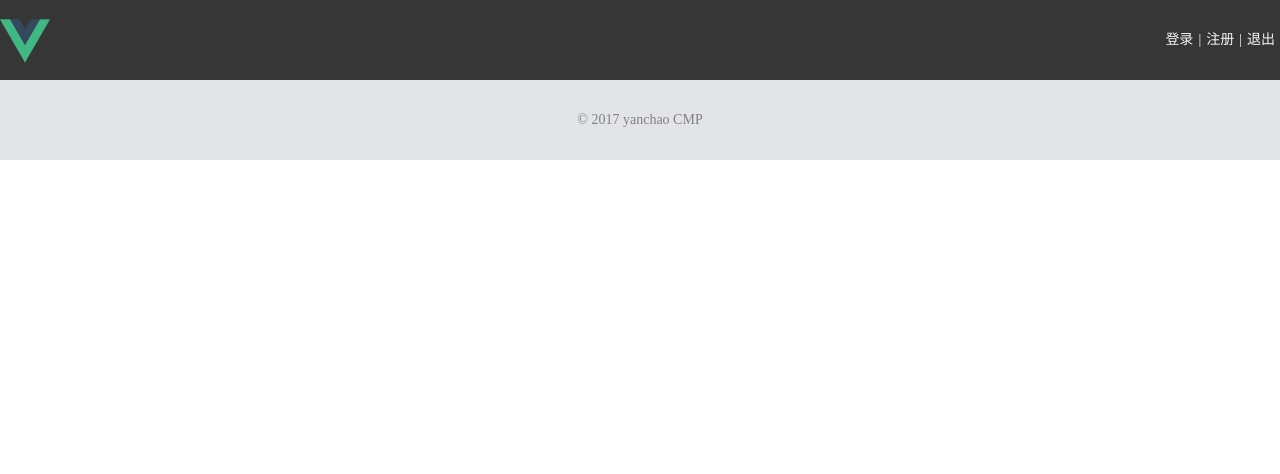
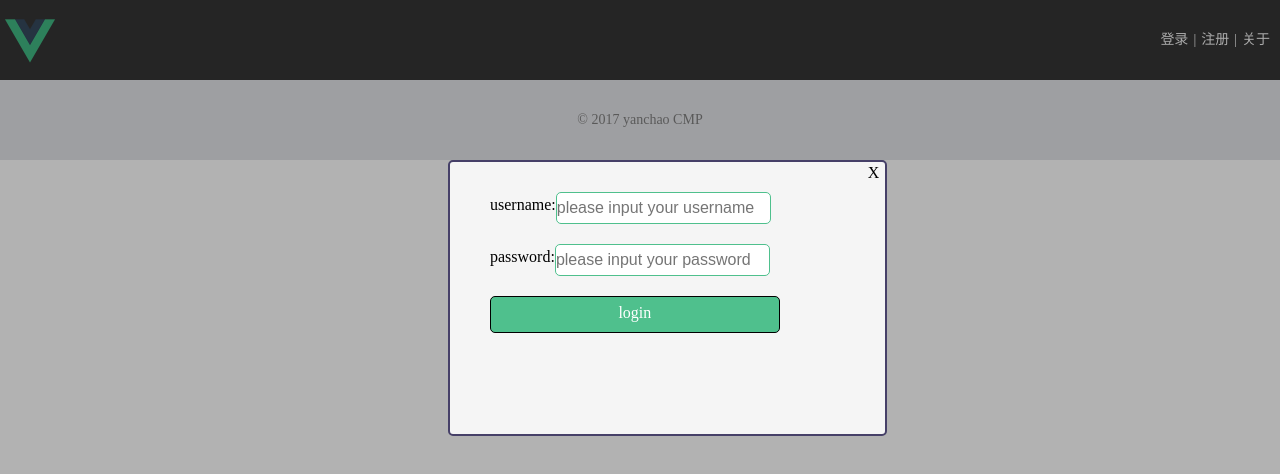
Before and after one commit to 290388252/webvue, a Vue app: page /detail in a window 1280 px wide. Shown: the top 474 px of the page. Built offline with nearby package versions, Linux system fonts and the light colour scheme; the HTML template or start-up script is replaced by a standard one.

Commit message:
dialog login register

```diff
--- a/src/App.vue
+++ b/src/App.vue
@@ -1,6 +1,14 @@
 <template>
   <div>
-    <mydialog :dialogShow="dialogShow"></mydialog>
+    <mydialog :isShow="loginShow" @on-close="closeDialog('loginShow')">
+      <logform></logform>
+    </mydialog>
+    <mydialog :isShow="regShow" @on-close="closeDialog('regShow')">
+      <regform></regform>
+    </mydialog>
+    <mydialog :isShow="aboutShow" @on-close="closeDialog('aboutShow')">
+      <p style="position: absolute; margin: 20px">本报告在调研数据的基础上，采用定性与定量相结合的方式深入分析了专车市场发展的驱动因素与阻碍因素、专车市场背后的产业格局、专车企业的竞争格局、用户对专车市场的依赖程度、专车对其他交通工具运力的补充效应等，通过这五个章节的研究反映专车市场的发展态势和面临的问题。报告力求客观、深入、准确地反映中国专车市场发展情况，为政府、企事业单位和社会各界提供决策依据。</p>
+    </mydialog>
     <div class="header">
       <div class="app-head-inner">
         <img src="../src/assets/logo.png" alt="">
@@ -8,9 +16,9 @@
           <ul class="nav-list">
             <li class="text" @click="login">登录</li>
             <li class="nav-pile">|</li>
-            <li class="text">注册</li>
+            <li class="text" @click="reg">注册</li>
             <li class="nav-pile">|</li>
-            <li class="text">退出</li>
+            <li class="text" @click="about">关于</li>
           </ul>
         </div>
       </div>
@@ -26,20 +34,36 @@
 
 <script type="text/ecmascript-6">
   import mydialog from './components/mydialog.vue';
+  import logform from './components/logForm.vue';
+  import regform from './components/regForm.vue';
+
   export default {
     name: 'app',
     data() {
         return {
-          dialogShow: false
+          loginShow: true,
+          regShow: false,
+          aboutShow: false
         };
     },
     methods: {
       login() {
-        this.dialogShow = true;
+        this.loginShow = true;
+      },
+      reg() {
+        this.regShow = true;
+      },
+      about() {
+        this.aboutShow = true;
+      },
+      closeDialog(show) {
+        this[show] = false;
       }
     },
     components: {
-        mydialog
+        mydialog,
+        logform,
+        regform
     }
   };
 </script>
@@ -56,8 +80,10 @@
         width 50px
         height 50px
         margin-top 16px
+        margin-left 5px
       .head-nav
         float: right
+        margin-right 5px
         .nav-list
           li
             float: left
--- /dev/null
+++ b/src/components/logForm.vue
@@ -0,0 +1,47 @@
+<template>
+    <div class="g-form">
+      <div class="g-line">
+        <span class="g-form-label">username:</span>
+        <input class="g-form-input" type="text" placeholder="please input your username">
+      </div>
+      <div class="g-line">
+        <span class="g-form-label">password:</span>
+        <input class="g-form-input" type="text" placeholder="please input your password">
+      </div>
+      <div class="g-line">
+        <div class="g-form-btn">
+          <a href="" class="button">login</a>
+        </div>
+      </div>
+    </div>
+</template>
+
+<style lang="stylus" rel="stylesheet/stylus">
+  .g-form
+    margin 40px
+    .g-line
+      margin-bottom 20px
+      .g-form-label
+        display inline-block
+        margin-top 5px
+      .g-form-input
+        display inline-block
+        border: 1px solid #4fc08d
+        border-radius 5px
+        height 30px
+        width 50%
+      .g-form-btn
+        background #4fc08d
+        width 70%
+        height 35px
+        line-height 32px
+        text-align center
+        border: 1px solid black
+        border-radius 5px
+        a
+          color white
+</style>
+
+<script type="text/ecmascript-6">
+    export default{};
+</script>
--- a/src/components/mydialog.vue
+++ b/src/components/mydialog.vue
@@ -1,24 +1,65 @@
 <template>
-    <div class="dialog-wrap" v-if="dialogShow">
-      dialog
-    </div>
+  <div>
+    <div class="dialog" @click="closeMyself" v-if="isShow"></div>
+    <transition name="drop">
+      <div class="dialog-wrap" v-if="isShow">
+        <div class="dialog-content">
+          <p class="dialog-close" @click="closeMyself">X</p>
+          <slot class="slot">empty</slot>
+        </div>
+      </div>
+    </transition>
+  </div>
 </template>
 
 <style lang="stylus" rel="stylesheet/stylus">
-  .dialog-wrap
-    position fixed
-    width 50%
-    height 50%
-    background blueviolet
+    .dialog
+      position fixed
+      z-index: 5;
+      width 100%
+      height 100%
+      background: #000;
+      opacity: .3;
+    .drop-enter-active
+      transition all .3s
+    .drop-leave-active
+      transition all .3s
+    .drop-enter
+      transform translateY(-500px)
+    .drop-leave-active
+      transform translateY(-500px)
+    .dialog-wrap
+      position fixed
+      z-index: 10
+      top: 20%
+      left 35%
+      width 34%
+      height 34%
+      border-radius 5px
+      background whitesmoke
+      border: 2px solid #464068;
+      .dialog-content
+        .dialog-close
+          position absolute
+          top: 3px
+          right 6px
+          cursor pointer
+          &:hover
+            color: #4fc08d
 </style>
 
 <script type="text/ecmascript-6">
     export default{
         props: {
-            dialogShow: {
+          isShow: {
                 type: Boolean,
                 defalut: false
             }
+        },
+        methods: {
+          closeMyself() {
+            this.$emit('on-close');
+          }
         }
     };
 </script>
--- /dev/null
+++ b/src/components/regForm.vue
@@ -0,0 +1,47 @@
+<template>
+  <div class="g-form">
+    <div class="g-line">
+      <span class="g-form-label">username:</span>
+      <input class="g-form-input" type="text" placeholder="please input your username">
+    </div>
+    <div class="g-line">
+      <span class="g-form-label">password:</span>
+      <input class="g-form-input" type="text" placeholder="please input your password">
+    </div>
+    <div class="g-line">
+      <div class="g-form-btn">
+        <a href="" class="button">register</a>
+      </div>
+    </div>
+  </div>
+</template>
+
+<style lang="stylus" rel="stylesheet/stylus">
+  .g-form
+    margin-top 30px
+    .g-line
+      margin-bottom 20px
+      .g-form-label
+        display inline-block
+        margin-top 5px
+      .g-form-input
+        display inline-block
+        border: 1px solid #4fc08d
+        border-radius 5px
+        height 30px
+        width 60%
+      .g-form-btn
+        background #4fc08d
+        width 81%
+        height 35px
+        line-height 32px
+        text-align center
+        border: 1px solid black
+        border-radius 5px
+        a
+          color white
+</style>
+
+<script type="text/ecmascript-6">
+  export default{};
+</script>
```
